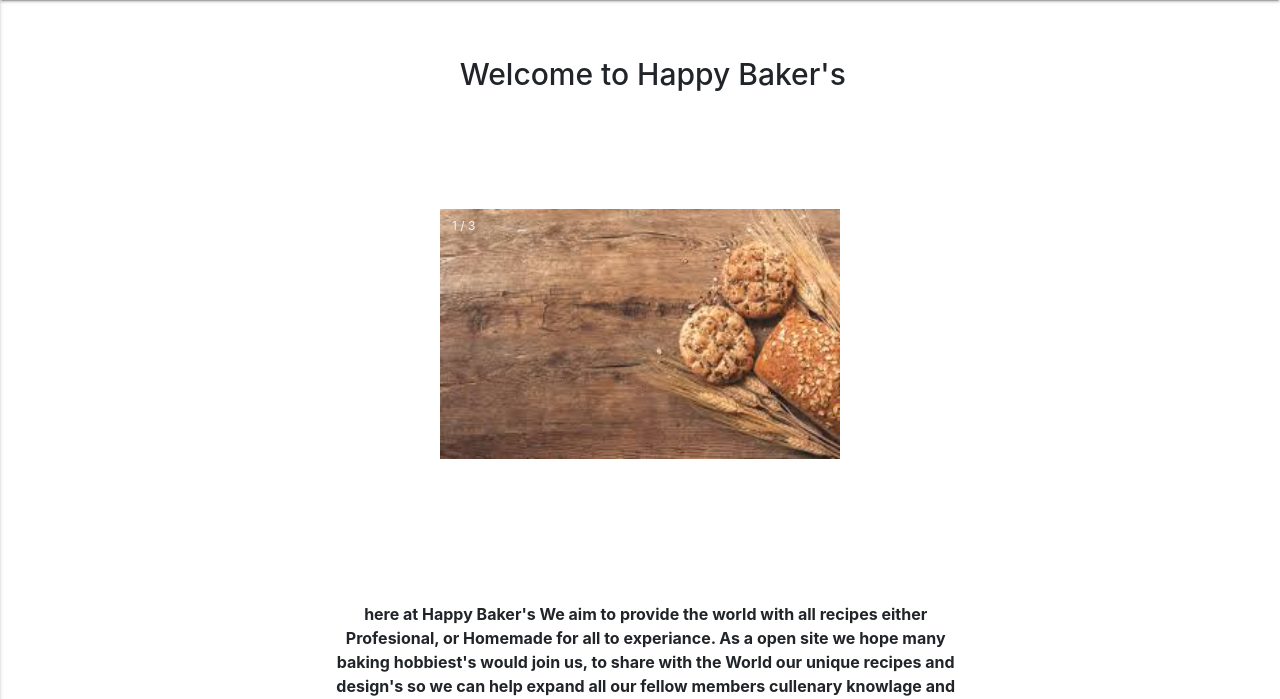
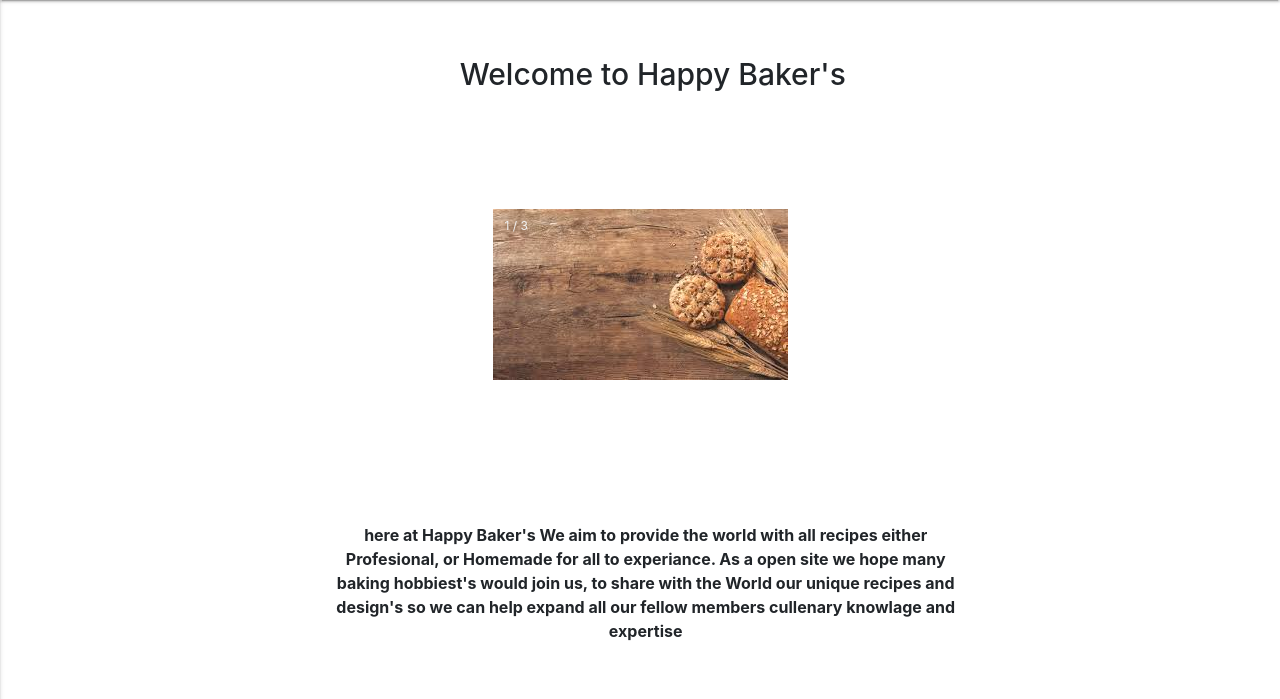
Before and after one commit to Danhayes3008/milestone-project-3, a Flask app: page / in a window 1280 px wide. Shown: the part 64-763 px from the top of the page. Run offline with Flask 2, Linux system fonts and the light colour scheme; some libraries are stand-ins or nearby versions.

Commit message:
changes made to improve the images layout so they fit the screen better

```diff
--- a/templates/index.html
+++ b/templates/index.html
@@ -13,17 +13,17 @@
             <!-- Full-width images with number and caption text -->
             <div class="mySlides ">
                 <div class="numbertext">1 / 3</div>
-                <img src="../static/images/bakery.jpg" style="width:400px; height:250px">
+                <img src="../static/images/bakery.jpg" >
             </div>
 
             <div class="mySlides ">
                 <div class="numbertext">2 / 3</div>
-                <img src="../static/images/front_page2.jpg" style="width:400px; height:250px">
+                <img src="../static/images/front_page2.jpg" >
             </div>
 
             <div class="mySlides ">
                 <div class="numbertext">3 / 3</div>
-                <img src="../static/images/front_page1.jpg" style="width:400px; height:250px">
+                <img src="../static/images/front_page1.jpg" >
             </div>
         </div>
         <br>
```
